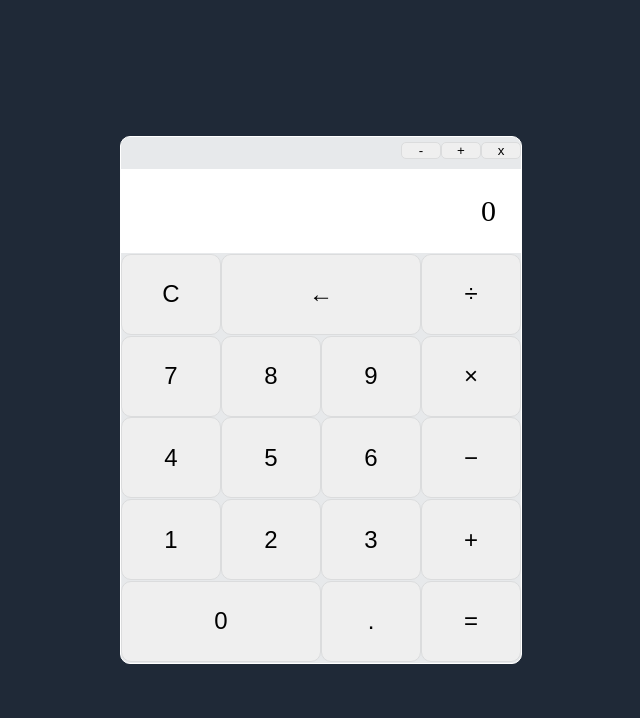
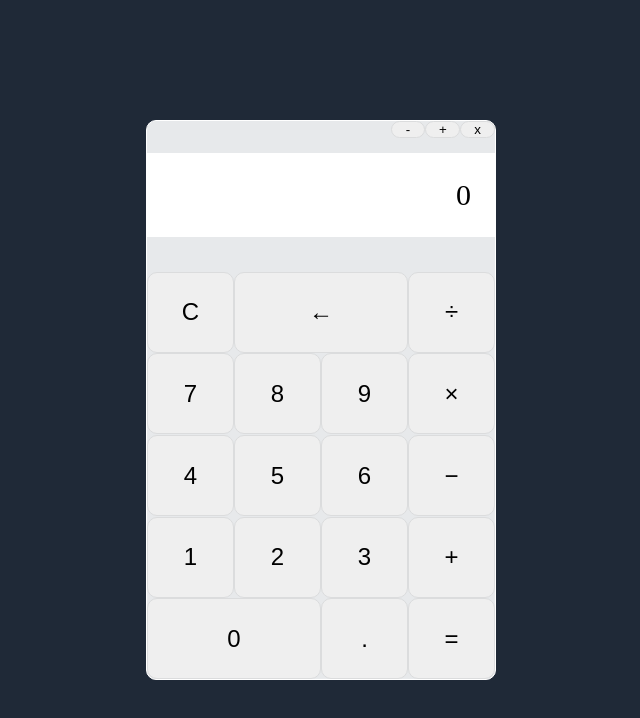
Before and after one commit to hphn16/calculator, a plain HTML site: page index.html in a window 1280 px wide. Shown: the whole page, without its empty margins (319-959 px from the left). Drawn offline with Linux system fonts and the light colour scheme.

Commit message:
minor changes

```diff
--- a/style.css
+++ b/style.css
@@ -27,18 +27,17 @@ body {
 
 .nav-button {
     flex-basis: 10%;
-    margin-top: 5px;
-    margin-bottom: 5px;
+    margin-bottom: 10px;
     border: 1px solid #dbdcdd;
-    border-radius: 5px;
+    border-radius: 15px;
+    text-align: center;
 }
 
 .container {
     background-color: #e7e9eb;
     border-radius: 10px;
     border: solid 1px #fff;
-    flex-basis: 25em;
-    height: 33em;
+    width: 350px;
 }
 
 .screen {
@@ -47,7 +46,11 @@ body {
     text-align: right;
     padding: 25px;
     overflow: auto;
-    width: 400px;
+    width: 349px;
+}
+
+.calcbuttons {
+    margin-top: 35px;
 }
 
 .button-row {
```
